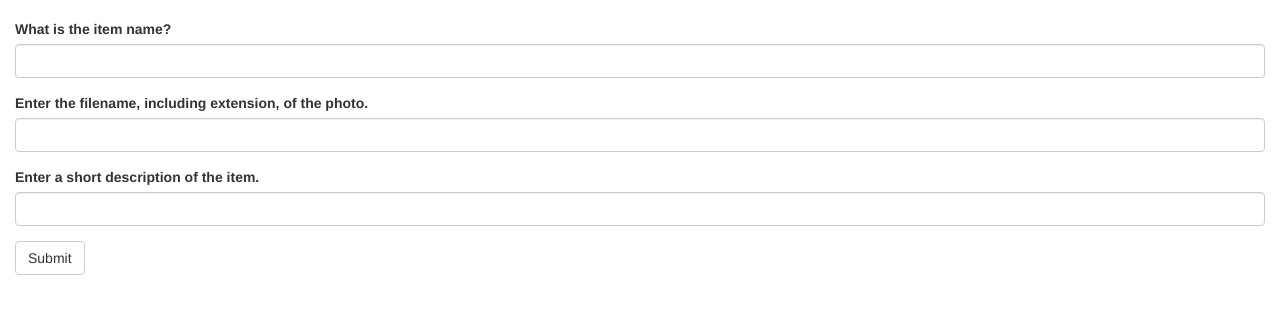
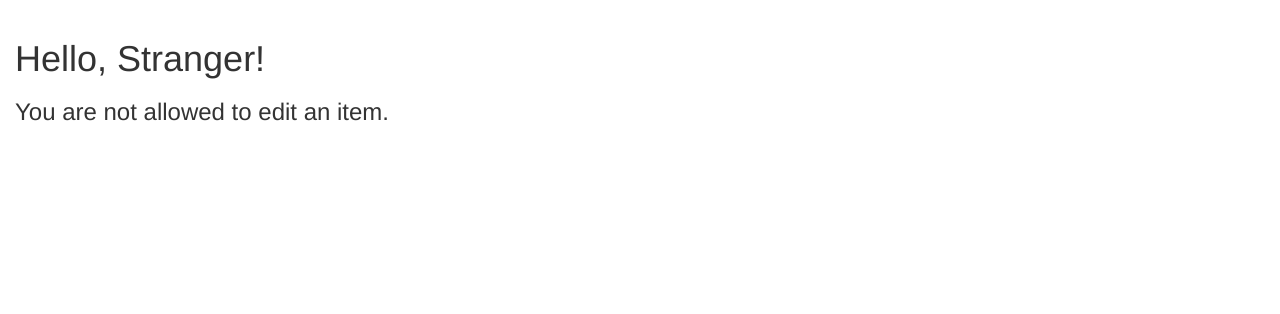
Before and after one commit to jwlunsford/udacity_projects, a Flask app: template item_catalog/templates/editItems.html in a window 1280 px wide. Shown: the part 51-365 px from the top of the page. Run offline with Flask 2, Linux system fonts and the light colour scheme; the template is opened without the code that fills it: values that come from a table or form of the project are taken from there, others are empty; parts of the project's set-up code (start-up, migrations or seed data) failed here and were passed over; some libraries are stand-ins or nearby versions.

Commit message:
Fix: fixed the itemEdit view route to include the form variable, and changed the editItem.html template to show the edit form only when a user is verified.

```diff
--- a/item_catalog/main.py
+++ b/item_catalog/main.py
@@ -18,6 +18,8 @@ from oauth2client.client import FlowExchangeError
 import httplib2
 import json
 import requests
+import random
+import string
 
 
 app = Flask(__name__)
@@ -106,8 +108,8 @@ def editItem(id=id):
     # retrieve the item by id
     id = id - 1     # this is needed because we are retrieving the item by idx
     item = items[id]
-    user = user
-    return render_template('editItems.html', item=item, user=user)
+    form = ItemForm()
+    return render_template('editItems.html', form=form, item=item, user=user)
 
 
 @app.route("/item/<int:id>/delete/", methods=['GET', 'POST'])
--- a/item_catalog/templates/editItems.html
+++ b/item_catalog/templates/editItems.html
@@ -4,11 +4,14 @@
 {% block page_content %}
 
 <div class="page_header">
-  {% if name %}<h1>Hello, {{ user.name }}</h1>
+  {% if name %}
+    <h1>Hello, {{ user.name }}!</h1>
     <h3>Use the form below to edit the {{ item.name }}</h3>
+    {{ wtf.quick_form(form) }}
   {% else %}
+    <h1>Hello, Stranger!</h1>
+    <h3>You are not allowed to edit an item.</h3>
   {% endif %}
 </div>
-{{ wtf.quick_form(form) }}
 
 {% endblock %}
```
